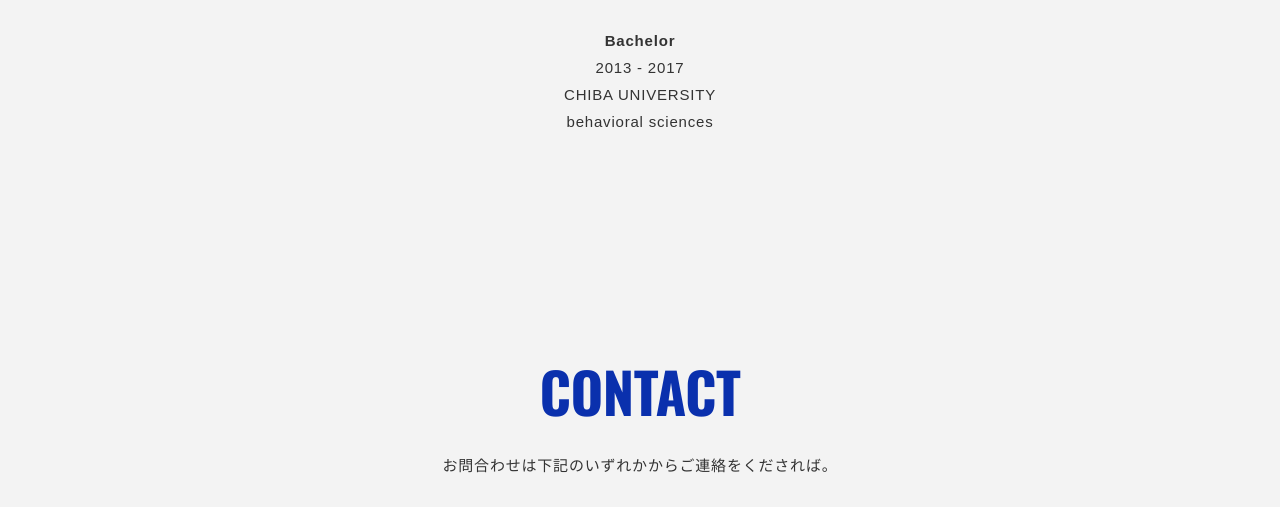
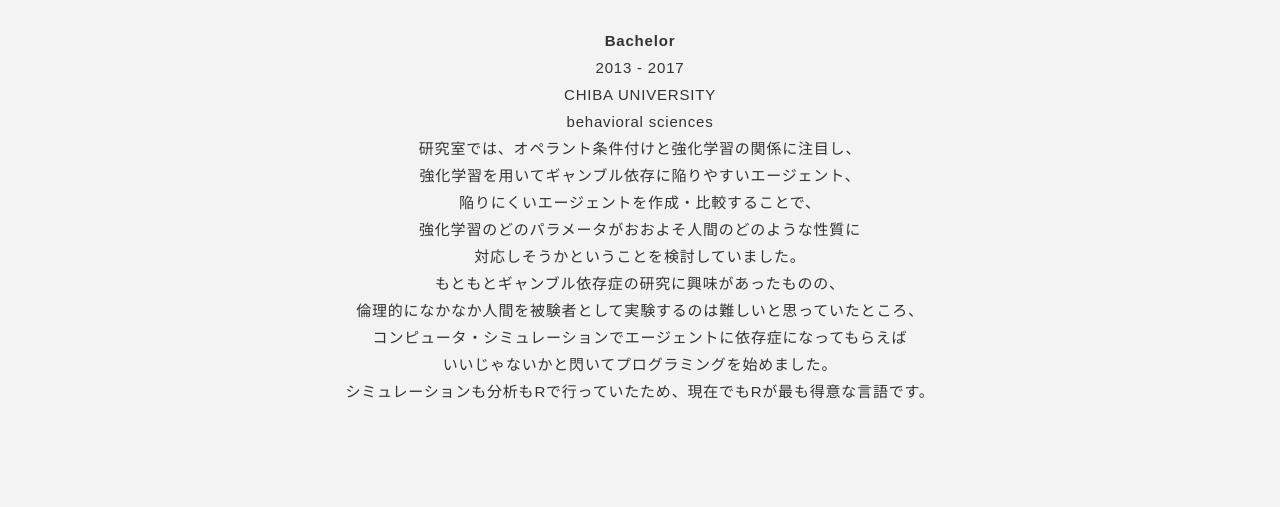
Before and after one commit to Ting-github/barleytea.github.io-1, a plain HTML site: page portfolio/index.html in a window 1280 px wide. Shown: the part 3760-4267 px from the top of the page. Drawn offline with nearby package versions, Linux system fonts and the light colour scheme; a web font is replaced by a local one.

Commit message:
add contents of graduate thesis

```diff
--- a/portfolio/index.html
+++ b/portfolio/index.html
@@ -249,6 +249,18 @@
                 <p class="text">2013 - 2017</p>
                 <p class="text">CHIBA UNIVERSITY</p>
                 <p class="text">behavioral sciences</p>
+                <p class="text">
+                  研究室では、オペラント条件付けと強化学習の関係に注目し、<br>
+                  強化学習を用いてギャンブル依存に陥りやすいエージェント、<br>
+                  陥りにくいエージェントを作成・比較することで、<br>
+                  強化学習のどのパラメータがおおよそ人間のどのような性質に<br>
+                  対応しそうかということを検討していました。<br>
+                  もともとギャンブル依存症の研究に興味があったものの、<br>
+                  倫理的になかなか人間を被験者として実験するのは難しいと思っていたところ、<br>
+                  コンピュータ・シミュレーションでエージェントに依存症になってもらえば<br>
+                  いいじゃないかと閃いてプログラミングを始めました。<br>
+                  シミュレーションも分析もRで行っていたため、現在でもRが最も得意な言語です。
+                </p>
               </div>
             </div>
           </div>
```
